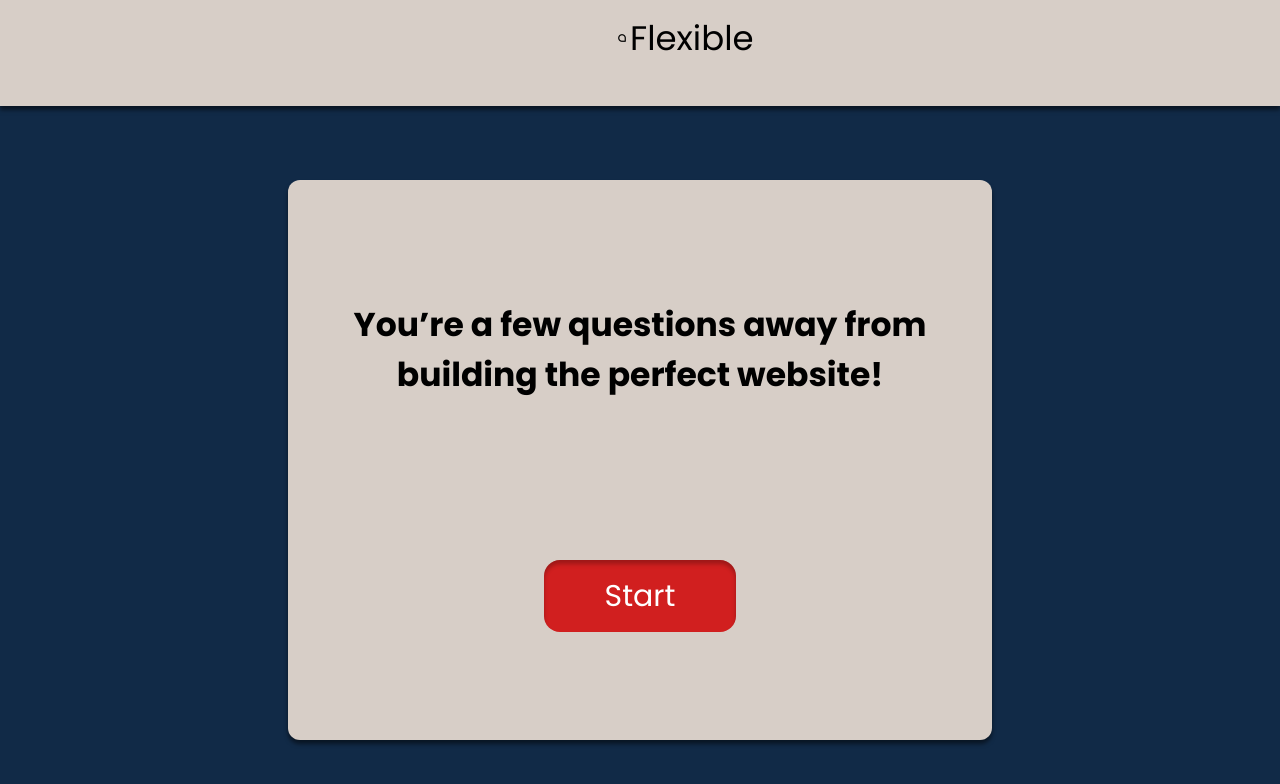
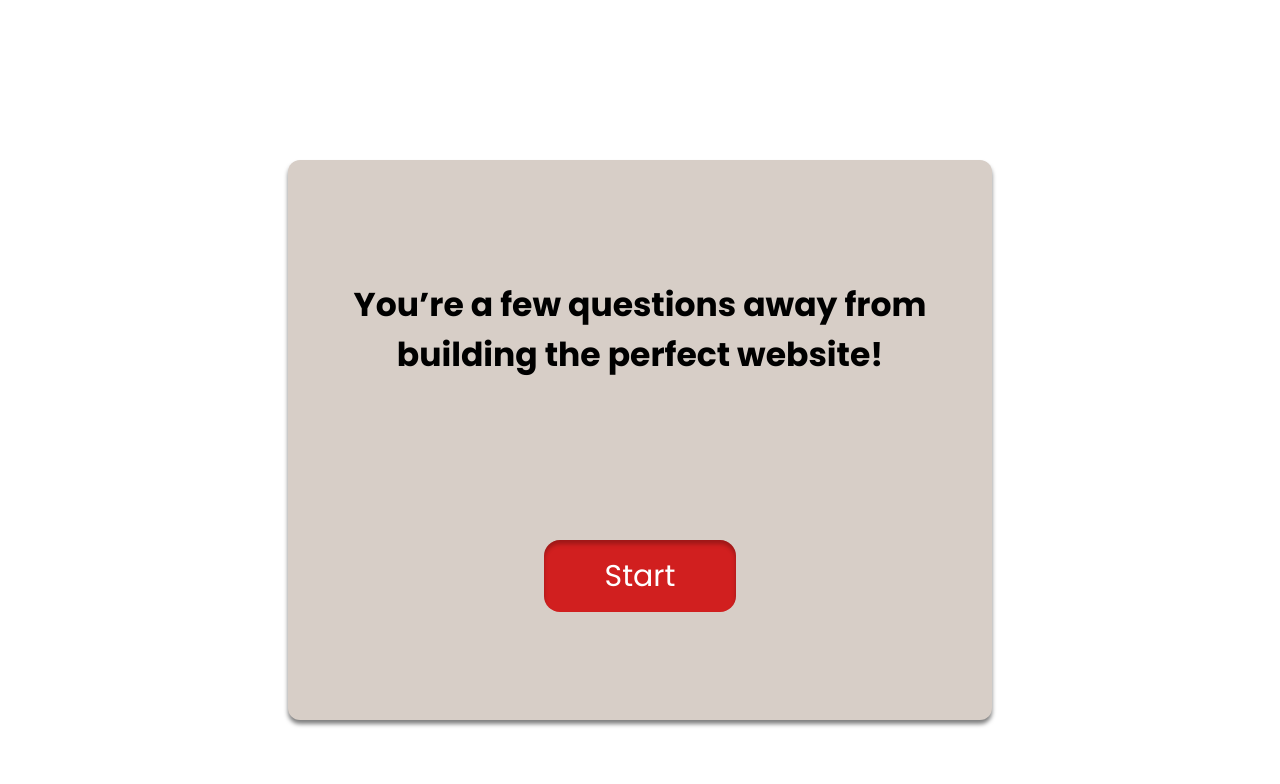
Before and after one commit to webAhead1/flexible, a Vue app: page / in a window 1280 px wide. Shown: the top 784 px of the page. Built offline with nearby package versions, Linux system fonts and the light colour scheme; the HTML template or start-up script is replaced by a standard one.

Commit message:
deleted navbar and bg

```diff
--- a/src/App.vue
+++ b/src/App.vue
@@ -1,14 +1,12 @@
 <script setup>
 import { RouterLink, RouterView } from "vue-router";
 import Template from "./components/Template.vue";
-import QuestionnaireNavBar from "./components/QuestionnaireNavBar.vue";
 </script>
 <script>
 export default {
-  components: { Template, QuestionnaireNavBar },
+  components: { Template },
 };
 </script>
 <template>
-  <QuestionnaireNavBar />
   <Template />
 </template>
--- a/src/components/QuestionnaireNavBar.vue
+++ /dev/null
@@ -1,14 +0,0 @@
-<script>
-export default {};
-</script>
-
-<template>
-  <ul id="menu" class="navBar">
-    <router-link :to="{ path: '/', hash: '#home' }">
-      <div class="logoWithFlexible">
-        <img src="../assets/pic1.png" class="logo" />
-        <span>Flexible</span>
-      </div>
-    </router-link>
-  </ul>
-</template>
--- a/src/components/Template.vue
+++ b/src/components/Template.vue
@@ -3,7 +3,7 @@ export default {};
 </script>
 
 <template>
-  <div class="background2">
+  <div class="background">
     <h1 class="firstSentence">
       You’re a few questions away from building the perfect website!
     </h1>
--- a/src/style.css
+++ b/src/style.css
@@ -7,11 +7,9 @@
   @apply w-full mb-[3rem] bg-[#D7CEC7] top-0 text-center text-[26px]
   font-poppins fixed h-[6.625rem] flex shadow-[0px_4px_4px_0px_#00000080];
 }
-body {
-  @apply bg-[#112A47];
-}
-.background2 {
-  @apply flex justify-start flex-col items-start m-auto rounded-[12px] mt-[180px] h-[35rem] w-[44rem] bg-[#D7CEC7] shadow-[0px_4px_4px_0px_#00000080];
+
+.background {
+  @apply flex justify-start flex-col items-start m-auto rounded-[12px] mt-[10rem] h-[35rem] w-[44rem] bg-[#D7CEC7] shadow-[0px_4px_4px_0px_#00000080];
 }
 .firstSentence {
   @apply ml-[4rem] mr-[4rem] mt-[120px] text-center not-italic text-black font-poppins text-[33px] font-semibold leading-[50px];
```
